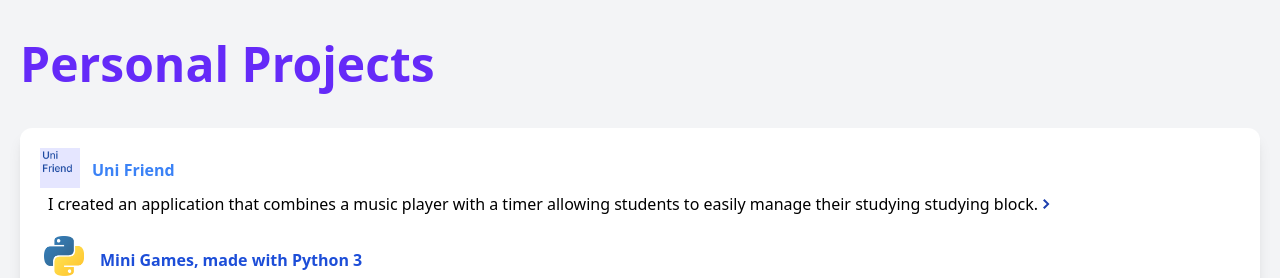
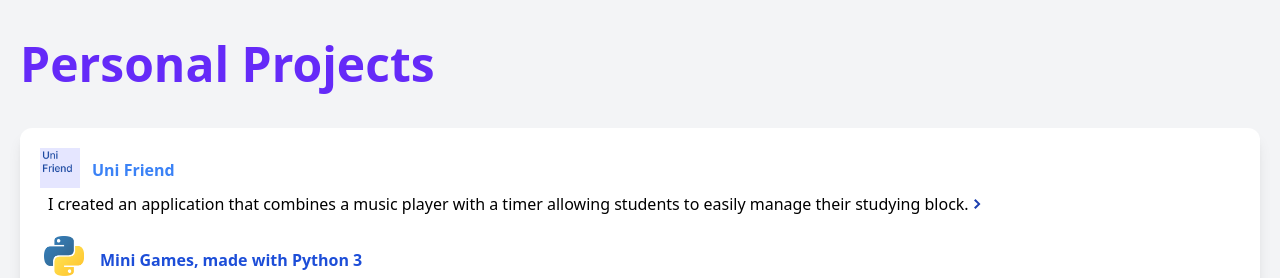
Before and after one commit to tommytrg297/MyWebsite, a React (Create React App) app: page / in a window 1280 px wide. Shown: the part 1984-2262 px from the top of the page. Built offline with nearby package versions, Linux system fonts and the light colour scheme.

Commit message:
fixed typo

```diff
--- a/src/components/personalProjects.js
+++ b/src/components/personalProjects.js
@@ -19,7 +19,7 @@ return (
         </div>
         <div className = "flex">
         <p className=" pl-5 pt-1">
-            I created an application that combines a music player with a timer allowing students to easily manage their studying studying block.
+            I created an application that combines a music player with a timer allowing students to easily manage their studying block.
         </p>
         <a href="https://github.com/TruongTommy99/-SpotifyUI" target="_blank" rel="noreferrer noopener"
             className = "py-2  text-blue-800">
```
